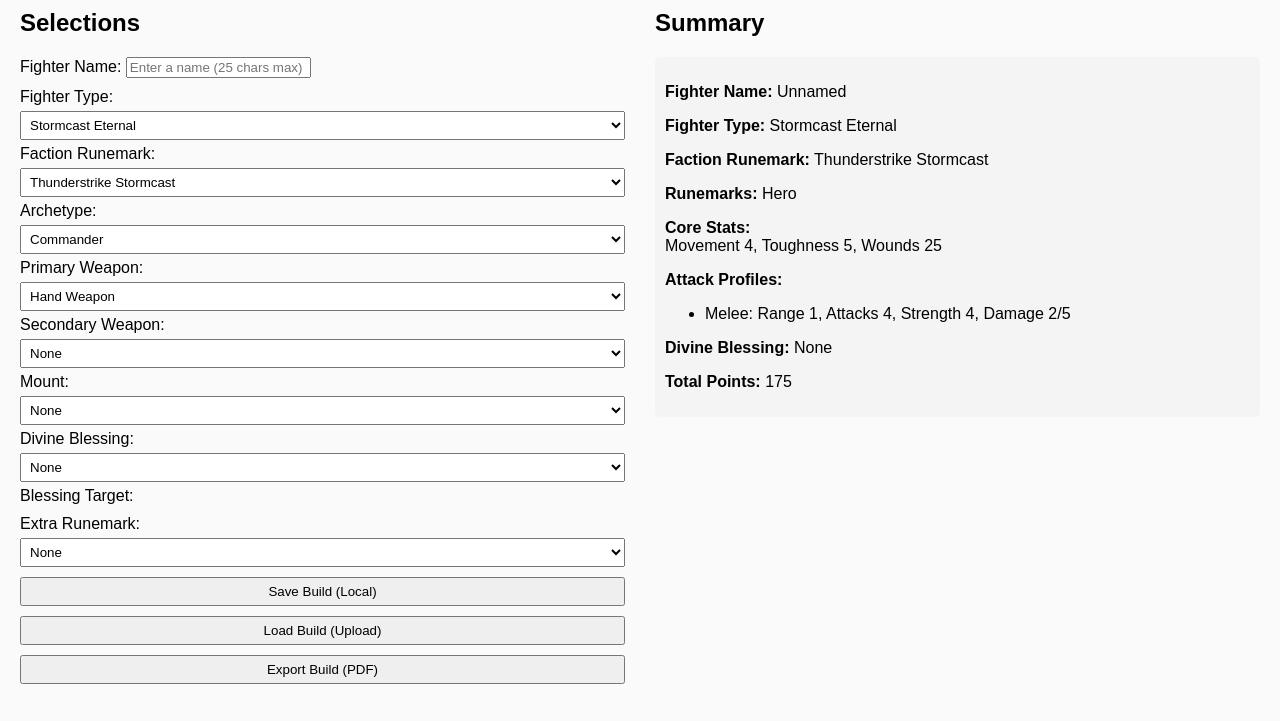
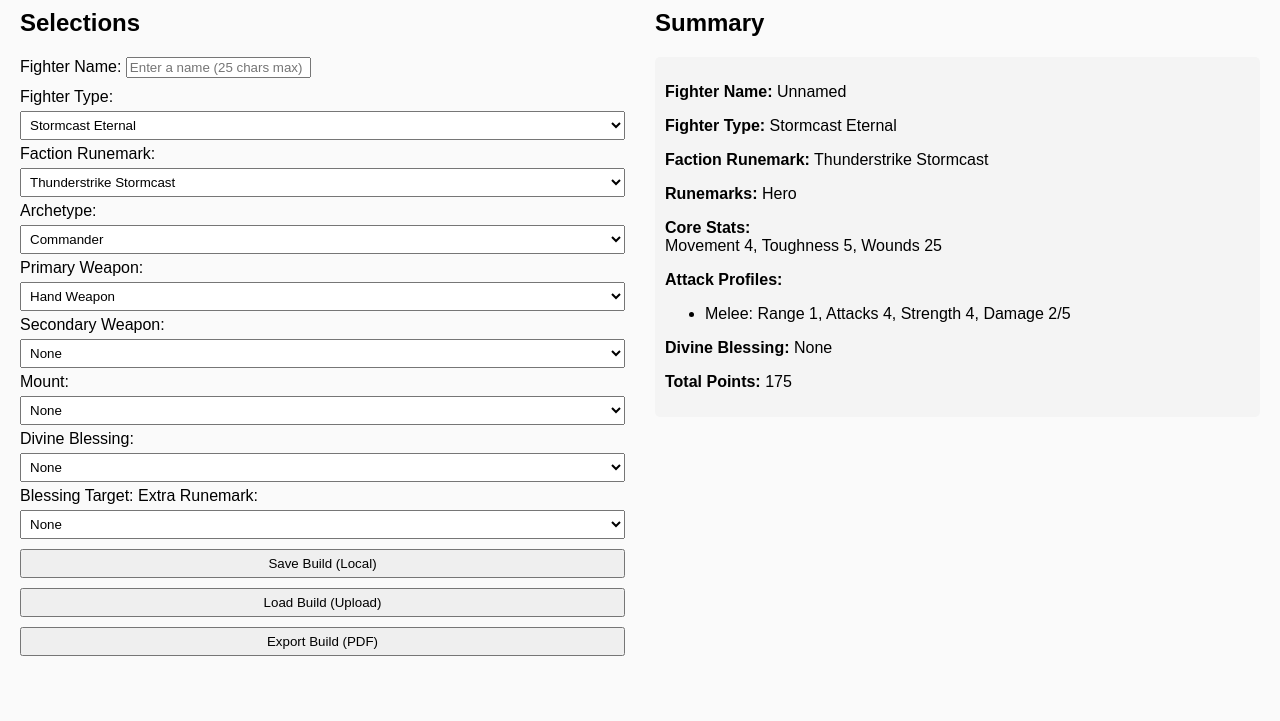
Before and after one commit to Nettles-rgb/Warcry-Anvil-of-Apotheosis, a plain HTML site: page index.html in a window 1280 px wide. Shown: the part 79-800 px from the top of the page. Drawn offline with nearby package versions, Linux system fonts and the light colour scheme.

Commit message:
Update index.html

```diff
--- a/index.html
+++ b/index.html
@@ -40,7 +40,7 @@
       <select id="blessingTargetSelect" style="display:none;">
       </select>
 
-      <label style="display: block; margin-top: 10px;">Extra Runemark:</label>
+      <label>Extra Runemark:</label>
       <select id="runemarkSelect"></select>
 
       <button onclick="saveBuild()">Save Build (Local)</button>
```
